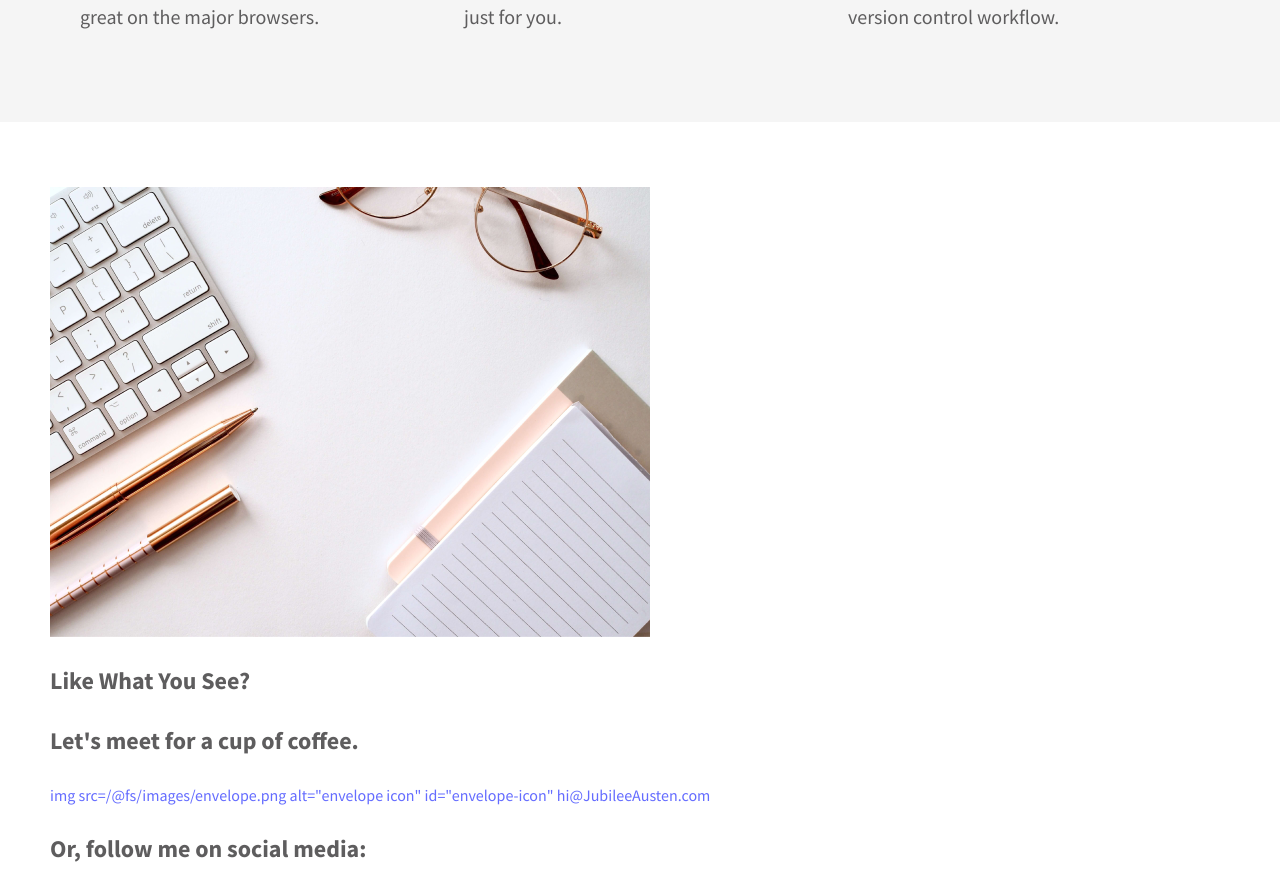
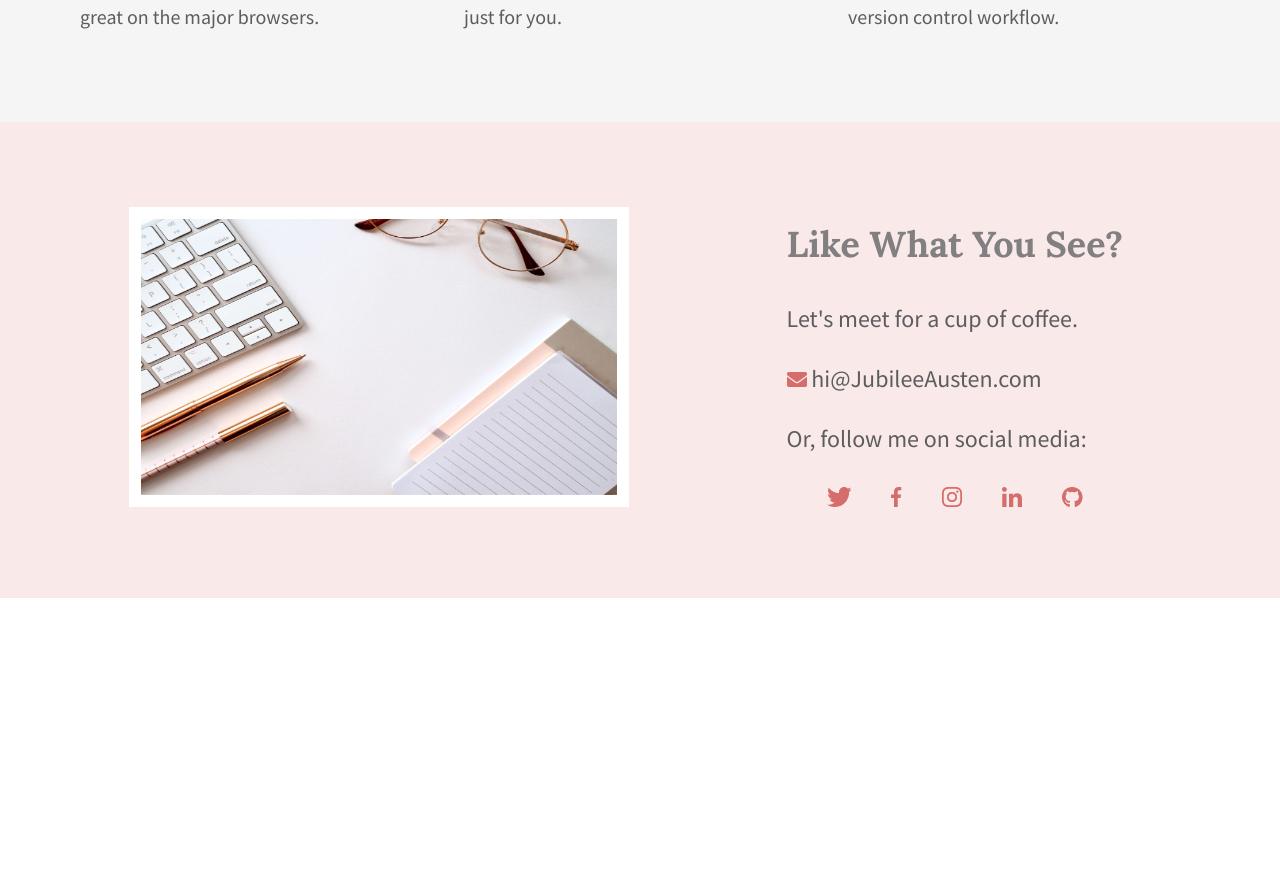
Before and after one commit to tiff3b/React-Jubilee-Austen, a React (Vite) app: page / in a window 1280 px wide. Shown: the part 1900-2795 px from the top of the page. After the commit the page ends 2498 px from the top, so only its background shows below. Built offline with nearby package versions, Linux system fonts and the light colour scheme.

Commit message:
Final styles

```diff
--- a/components/Contact.jsx
+++ b/components/Contact.jsx
@@ -18,19 +18,19 @@ export default function Contact () {
                 <div class="contact-info">
                     <h2>Like What You See?</h2>
                     <h3 id="email-header">Let's meet for a cup of coffee.</h3>
-                    <a href="mailto:hi@Jubilee Austen.com">img src={envelope} alt="envelope icon" id="envelope-icon" hi@JubileeAusten.com</a>
+                    <a href="mailto:hi@Jubilee Austen.com"><img src={envelope} alt="envelope icon" id="envelope-icon" /> hi@JubileeAusten.com</a>
                     <h3 id="socialmedia-header">Or, follow me on social media:</h3>
                     <ul>
-                        <li><a href="https://x.com/" target="-blank">img src={twitter}
-                                    alt="twitter icon"</a></li>
-                        <li><a href="https://www.facebook.com/" target="_blank">img src={facebook}
-                                    alt="facebook icon"</a></li>
-                        <li><a href="https://www.instagram.com/" target="_blank">img src={instagram}
-                                    alt="instagram icon"</a></li>
-                        <li><a href="https://www.linkedin.com/" target="_blank">img src={linkedin}
-                                    alt="linkedin icon"</a></li>
-                        <li><a href="https://www.github.com/" target="_blank">img src={github}
-                                    alt="github icon"</a></li>
+                        <li><a href="https://x.com/" target="-blank"><img src={twitter}
+                                    alt="twitter icon"/></a></li>
+                        <li><a href="https://www.facebook.com/" target="_blank"><img src={facebook}
+                                    alt="facebook icon"/></a></li>
+                        <li><a href="https://www.instagram.com/" target="_blank"><img src={instagram}
+                                    alt="instagram icon"/></a></li>
+                        <li><a href="https://www.linkedin.com/" target="_blank"><img src={linkedin}
+                                    alt="linkedin icon"/></a></li>
+                        <li><a href="https://www.github.com/" target="_blank"><img src={github}
+                                    alt="github icon"/></a></li>
                     </ul>
                 </div>
             </div>
--- a/src/App.css
+++ b/src/App.css
@@ -11,6 +11,13 @@ body {
     color: #5E5D5E;
 
 }
+
+h2{
+    font-size: 2.25rem;
+    font-family: 'Lora',serif;
+    color: #817f80;
+}
+
 
 p{
     font-size: 1.25rem;
@@ -58,19 +65,12 @@ nav ul li a {
 }
 
 header h2 {
-    font-size: 72px;
-    font-family: 'Lora',serif;
-    color: #817f80;
+    font-size: 4.5rem;
     margin-top: 40px;
 }
 
 #about{
     background-color: white;
-}
-
-#about h2, #skills h2{
-    font-size: 2.25rem;
-    font-family: 'Lora', serif;
 }
 
 .about-info {
@@ -114,4 +114,38 @@ header h2 {
 
 h3{
     font-size: 1.5rem;
+    line-height: 36px;
+    font-weight: 400;
 }
+
+#contact{
+    background-color: #f9e9e9;
+}
+
+#contact .content-wrapper{
+    justify-content: space-around;
+}
+
+#contact-img{
+    width: 500px;
+    height: 300px;
+    border: 12px solid white;
+    box-sizing: border-box;
+}
+
+#contact a{
+    font-size: 1.5rem;
+    line-height: 36px;
+    text-decoration: none;
+    color: #5e5d5e;
+}
+
+#contact ul {
+    display: flex;
+    justify-content: space-between;
+    align-items: center;
+    padding-right: 40px;
+}
+#contact ul li{
+    display: inline-block;
+}
```
